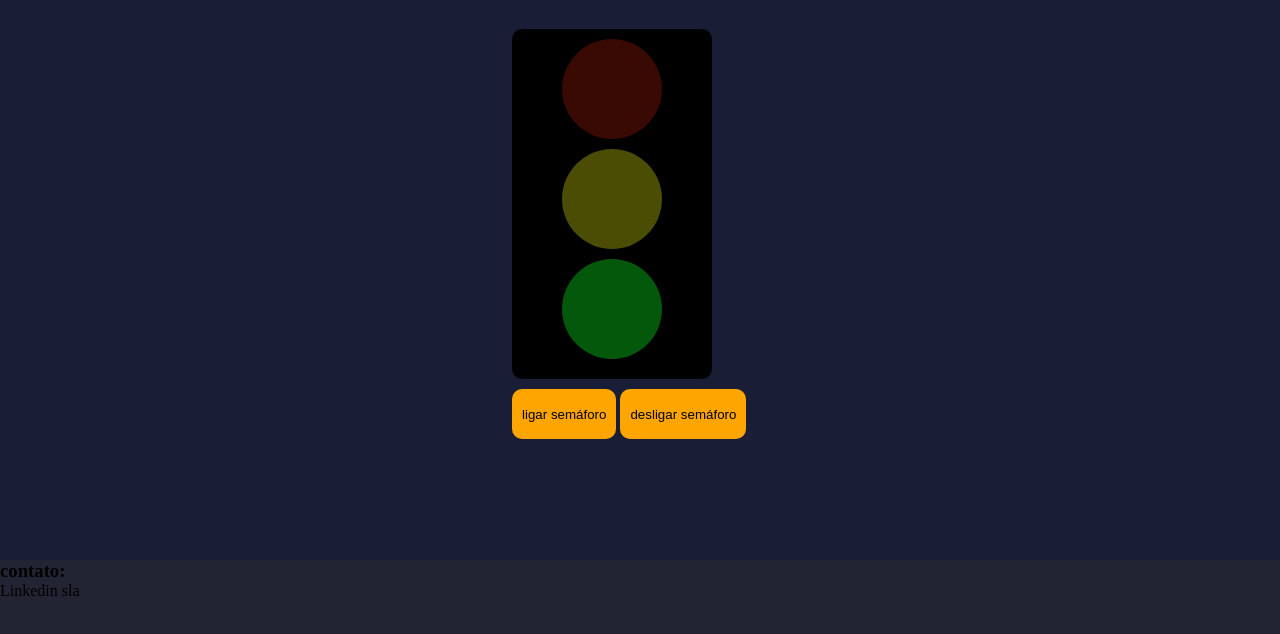
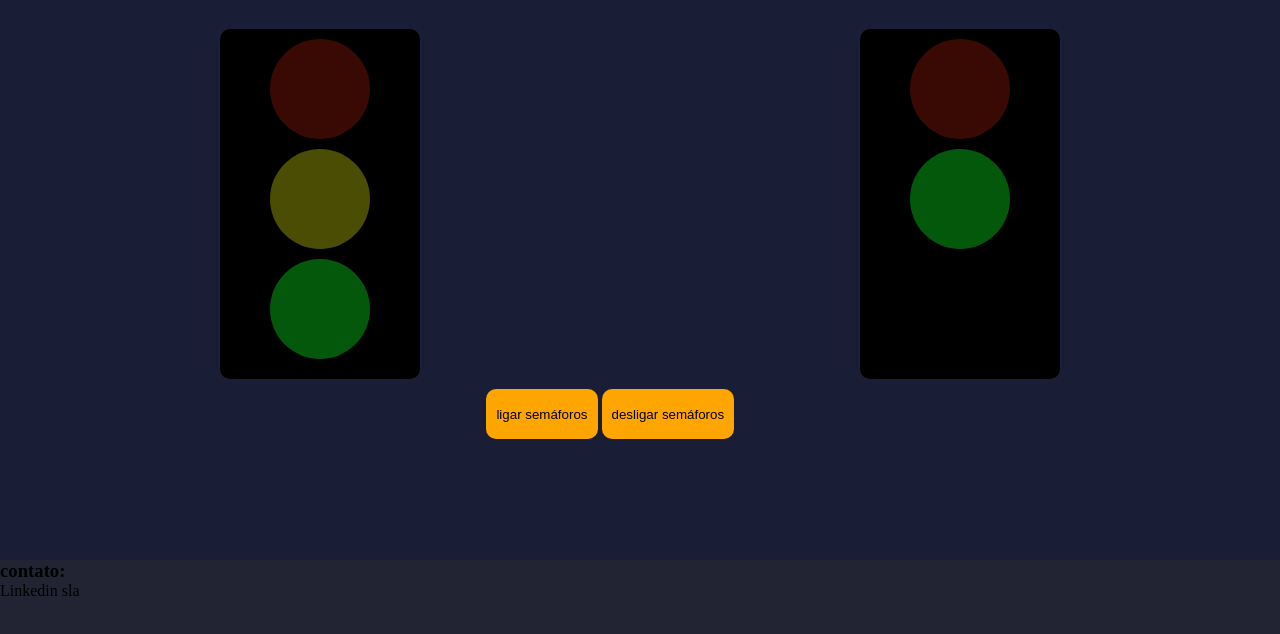
Before and after one commit to LakerSeed/capacita-o-javascript, a plain HTML site: page index.html in a window 1280 px wide. Shown: the part 100-734 px from the top of the page. Drawn offline with Linux system fonts and the light colour scheme.

Commit message:
:sparkles: feat: adiciona o semáforo de pedestres

```diff
--- a/index.html
+++ b/index.html
@@ -24,13 +24,19 @@
             <div id="cont_semáforo">
                 <h2 id="titulo_semáforo">Semáforo - desativado</h2>
                 <hr>
-                <div id="semáforo">
-                    <div id="luz_r"></div>
-                    <div id="luz_w"></div>
-                    <div id="luz_g"></div>
+                <div id="caixa_sem">
+                    <div id="semáforo">
+                        <div id="luz_r"></div>
+                        <div id="luz_w"></div>
+                        <div id="luz_g"></div>
+                    </div>
+                    <div id="semáforo_pedestre">
+                        <div id="luzP_r"></div>
+                        <div id="luzP_g"></div>
+                    </div>
                 </div>
-                <button class="btn_semáforo" id="semáforo_on">ligar semáforo</button>
-                <button class="btn_semáforo" id="semáforo_off">desligar semáforo</button>
+                <button class="btn_semáforo" id="semáforo_on">ligar semáforos</button>
+                <button class="btn_semáforo" id="semáforo_off">desligar semáforos</button>
             </div>
         </main>
         <footer>
--- a/script.js
+++ b/script.js
@@ -2,6 +2,9 @@ const semáforo_status = document.getElementById("titulo_semáforo")
 const luz_r = document.getElementById("luz_r");
 const luz_w = document.getElementById("luz_w");
 const luz_g = document.getElementById("luz_g");
+const luzP_r = document.getElementById("luzP_r");
+const luzP_g = document.getElementById("luzP_g");
+
 let segundos = 0;
 let iniciar;
 let pode_iniciar = true;
@@ -11,11 +14,13 @@ function ignição(){
         pode_iniciar = false;
     }
 }
+
 function abortar(){
     clearInterval(iniciar);
     luz_r.style.backgroundColor = "#390904";
     luz_w.style.backgroundColor = "#4b4d04";
     luz_g.style.backgroundColor = "#04580b";
+    luzP_r.style.backgroundColor = "#390904";
     semáforo_status.textContent = "Semáforo - desativado"
     pode_iniciar = true;
 }
@@ -24,7 +29,9 @@ function semáforo(){
     semáforo_status.textContent = "Semáforo - ativado"
     if(segundos < 4){
         luz_g.style.backgroundColor = "#08e01a";
+        luzP_g.style.backgroundColor = "#04580b";
         luz_r.style.backgroundColor = "#390904";
+        luzP_r.style.backgroundColor = "#e01e08";
         luz_w.style.backgroundColor = "#4b4d04";
     }else if(4 <= segundos && segundos <= 6){
         luz_w.style.backgroundColor = "#d9e008";
@@ -32,8 +39,10 @@ function semáforo(){
         luz_g.style.backgroundColor = "#04580b";
     }else if(6 < segundos  && segundos <= 9){
         luz_r.style.backgroundColor = "#e01e08";
+        luzP_r.style.backgroundColor = "#390904";
         luz_w.style.backgroundColor = "#4b4d04";
         luz_g.style.backgroundColor = "#04580b";
+        luzP_g.style.backgroundColor = "#08e01a";
     }else{
         segundos = 0;
     }
--- a/style.css
+++ b/style.css
@@ -45,15 +45,20 @@ nav li a{
     background-color: #1a1d36;
     height: 600px;
     align-items: center;
+    width: 100%;
+    justify-content: space-between;
 }
 #cont_semáforo h2{
     padding-top: 10px;
     margin-left: 10px;
     color: #ffffff;
 }
+#caixa_sem{
+    display: flex;
+    justify-content: space-around;
+}
 #semáforo{
     position: relative;
-    left: 40%;
     height: 350px;
     width: 200px;
     margin-top:30px;
@@ -81,9 +86,26 @@ nav li a{
 #luz_r{
     background-color: #390904;
 }
+#luzP_r{
+    background-color: #390904;
+}
+#luzP_g{
+    background-color: #04580b;
+}
+#luzP_r, #luzP_g{
+    height: 100px;
+    width: 100px;
+    display: block;
+    position: relative;
+    border-radius: 50px;
+    left: 50px;
+    top: 10px;
+    margin-bottom: 10px;
+    transition: background-color 0.3s ease;
+}
 .btn_semáforo{
     position: relative;
-    left: 40%;
+    left: 38%;
     margin-top: 10px;
     height: 50px;
     padding: 10px;
@@ -96,3 +118,13 @@ nav li a{
     transform: scale(1.1);
     background-color: #ffc65c;
 }
+#semáforo_pedestre{
+    position: relative;
+    /* left: 40%; */
+    height: 350px;
+    width: 200px;
+    margin-top:30px;
+    border-radius: 10px;
+    background-color: #000000;
+    justify-content: center;
+}
```
